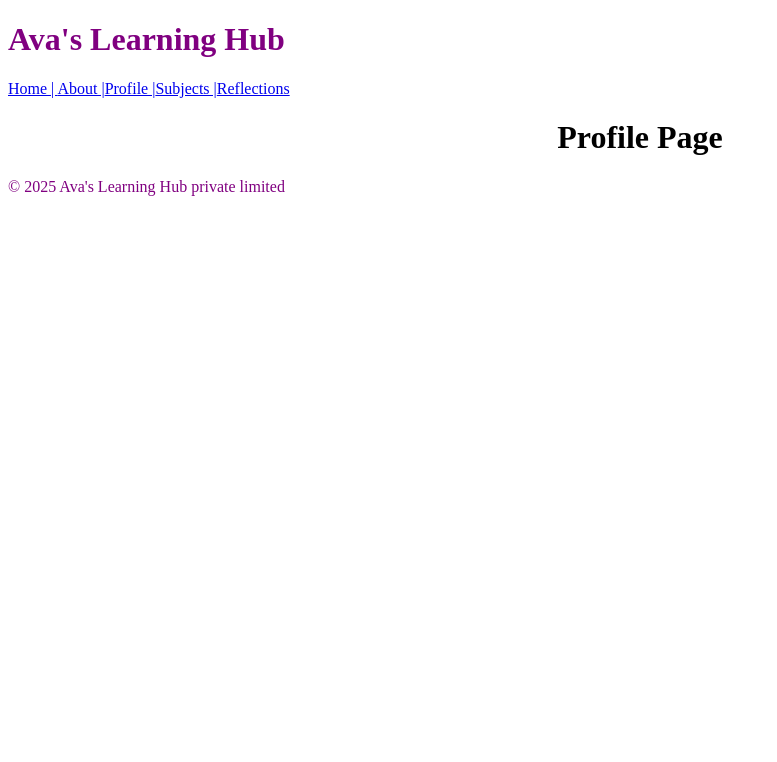
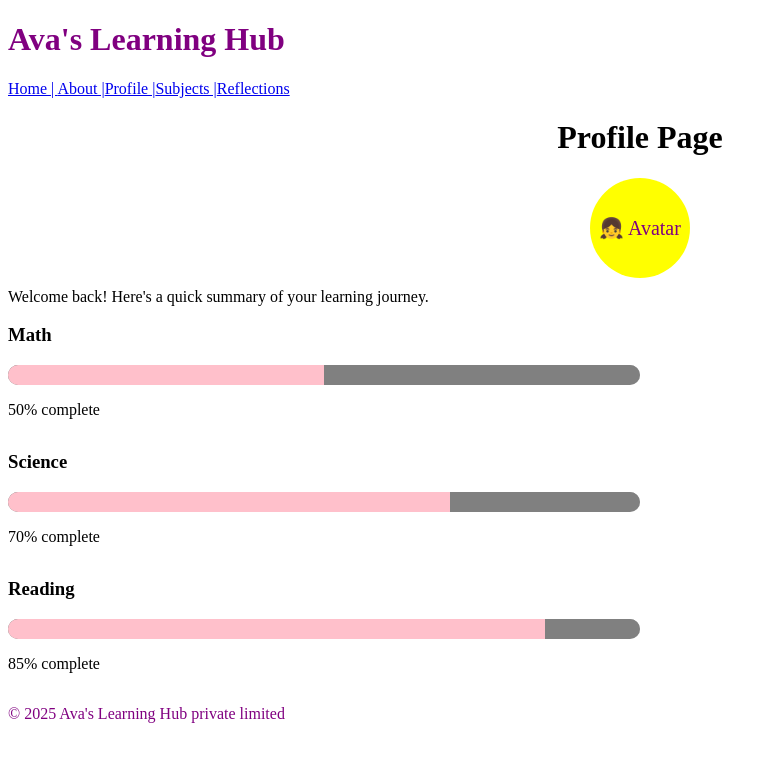
Before and after one commit to DeepthiGirijaThampi/ava-learning-hub, a React (Vite) app: page /profile in a window 1280 px wide. Shown: the top 762 px of the page, without its empty margins (0-777 px from the left). Built offline with nearby package versions, Linux system fonts and the light colour scheme.

Commit message:
Updated Profile page with struture

```diff
--- a/src/components/pages/Profile.jsx
+++ b/src/components/pages/Profile.jsx
@@ -1,12 +1,63 @@
 
 export default function Profile(){
+    //Placeholder for subject progress data
+    const subjects = [
+        {name : "Math", progress: 50},
+        {name : "Science", progress: 70},
+        {name : "Reading", progress: 85}
+    ];
     return(
-        <>
+
 
         <main>
         <h1 style={{display:"flex",justifyContent:"center"}}>Profile Page</h1>
+        <p>
+        <div
+        style={{
+            width:"100px",
+            height:"100px",
+            borderRadius:"50%",
+            backgroundColor:"yellow",
+            margin: "10px auto",
+            display: "flex",
+            alignItems:"center",
+            justifyContent:"center",
+            fontSize:"20px",
+            color:"purple"
+
+        }}
+        >
+          👧
+        Avatar
+        </div>
+
+            Welcome back! Here's a quick summary of your learning journey.
+        </p>
+
+        {/* progressbars for each subject */}
+        {
+            subjects.map((subject,index)=>(
+                <div key={index} style={{ marginBottom: "2rem" }} >
+                <h3>{subject.name}</h3>
+                <div style={{
+                    backgroundColor:"gray",
+                    width : "50%",
+                    height : "20px",
+                    borderRadius: "20px",
+                    overflow :"hidden",
+                    boxShadow:"inset 0 1px 3px gray"
+                }}>
+                    <div style={{
+                        height:"100%",
+                        width:`${subject.progress}%`,
+                        backgroundColor:"pink",
+                    }}></div>
+                </div>
+                <p>{subject.progress}% complete</p>
+                </div>
+            ))
+        }
         </main>
 
-        </>
     )
 }
```
